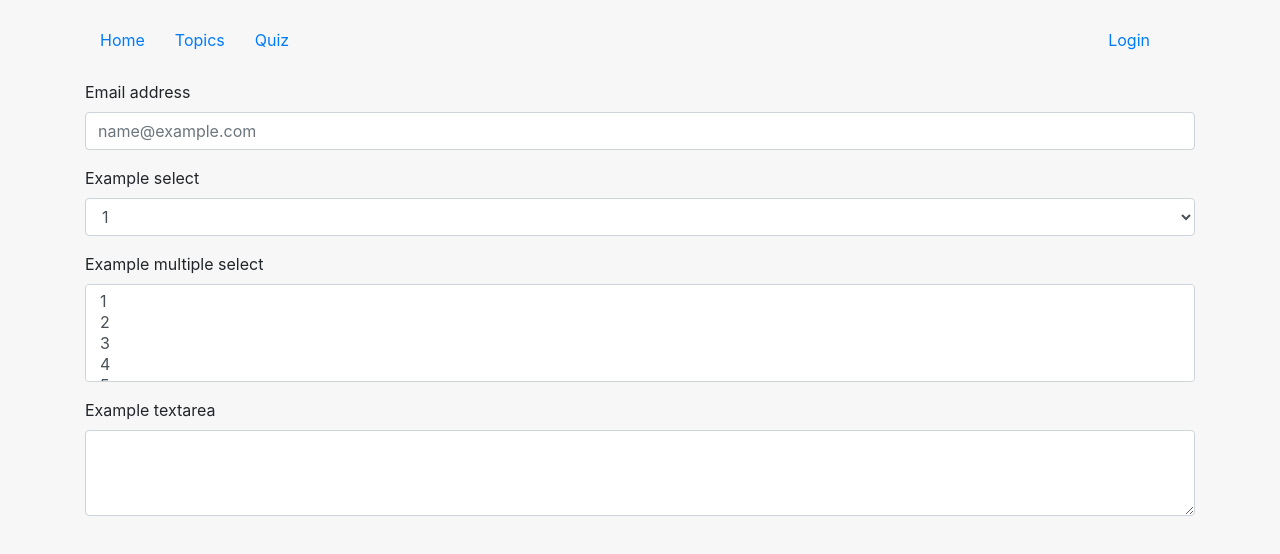
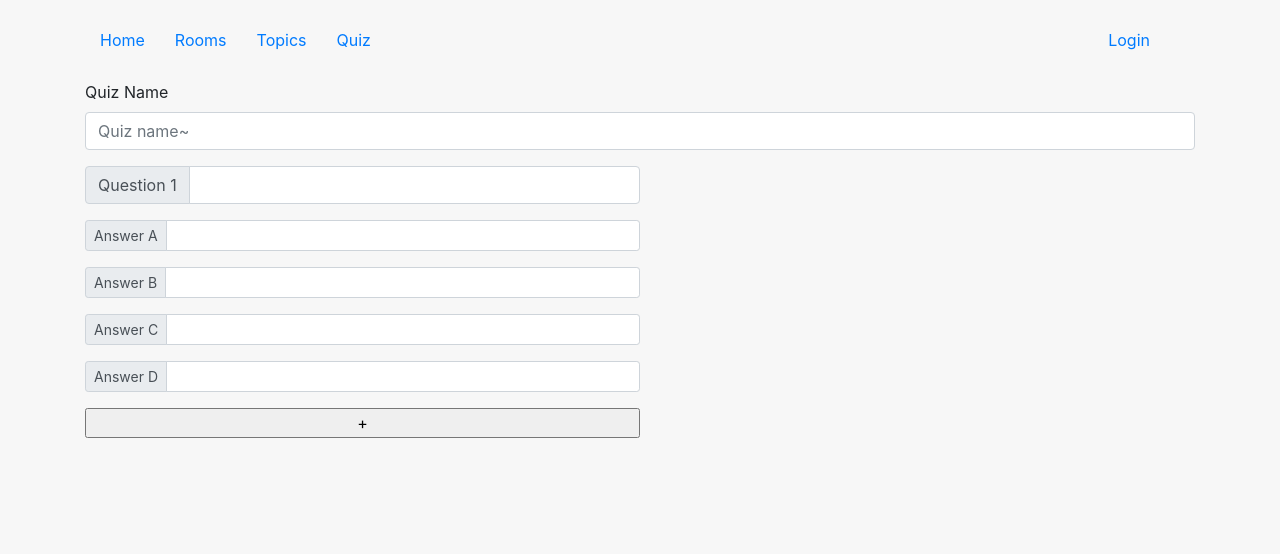
Before and after one commit to malu900/QuizlyClient, a React (Create React App) app: page /quiz in a window 1280 px wide. Shown: the top 554 px of the page. Built offline with nearby package versions, Linux system fonts and the light colour scheme.

Commit message:
questions link changed a bit

```diff
--- a/src/App/App.js
+++ b/src/App/App.js
@@ -4,8 +4,9 @@ import logo from "../logo.svg";
 import "./App.scss";
 import { Container } from "react-bootstrap";
 import { Switch, BrowserRouter, Link, Route } from "react-router-dom";
-import Quiz from "../Quiz";
+import Quiz from "../Quiz/Quiz";
 import Login from "../auth/Login";
+import RoomList from "../Room/RoomList";
 
 function App() {
   return (
@@ -14,6 +15,9 @@ function App() {
       <Switch>
         <Route path="/login">
           <Login />
+        </Route>
+        <Route path="/rooms">
+          <RoomList/>
         </Route>
         <Route path="/topics">
           <Topics />
@@ -38,5 +42,4 @@ function About() {
 function Topics() {
   return <h2>About</h2>;
 }
-
 export default App;
--- a/src/App/App.scss
+++ b/src/App/App.scss
@@ -66,8 +66,17 @@ body {
                 content: "";
                 width: 100%;
                 height: 30px;
-                background-color: black;
+                background-color: #000000;
             }
         }
     }
 }
+
+.two-grids {
+    display: grid;
+    grid-template-columns: 50%;
+    primaryButton{
+        grid-template-columns: 20%;
+        background: rgba(255,255,255,0.71);
+    }
+}
--- a/src/Quiz.js
+++ /dev/null
@@ -1,43 +0,0 @@
-import React, { Component } from 'react';
-import { Container, Form } from 'react-bootstrap';
-
-export class Quiz extends Component {
-    render() {
-        return (
-            <Container>
-                <Form>
-                    <Form.Group controlId="exampleForm.ControlInput1">
-                        <Form.Label>Email address</Form.Label>
-                        <Form.Control type="email" placeholder="name@example.com" />
-                    </Form.Group>
-                    <Form.Group controlId="exampleForm.ControlSelect1">
-                        <Form.Label>Example select</Form.Label>
-                        <Form.Control as="select">
-                        <option>1</option>
-                        <option>2</option>
-                        <option>3</option>
-                        <option>4</option>
-                        <option>5</option>
-                        </Form.Control>
-                    </Form.Group>
-                    <Form.Group controlId="exampleForm.ControlSelect2">
-                        <Form.Label>Example multiple select</Form.Label>
-                        <Form.Control as="select" multiple>
-                        <option>1</option>
-                        <option>2</option>
-                        <option>3</option>
-                        <option>4</option>
-                        <option>5</option>
-                        </Form.Control>
-                    </Form.Group>
-                    <Form.Group controlId="exampleForm.ControlTextarea1">
-                        <Form.Label>Example textarea</Form.Label>
-                        <Form.Control as="textarea" rows="3" />
-                    </Form.Group>
-                    </Form>
-            </Container>
-        )
-    }
-}
-
-export default Quiz
--- /dev/null
+++ b/src/Quiz/Quiz.js
@@ -0,0 +1,83 @@
+import React, { Component } from 'react';
+import { Card, Container, Form, InputGroup, FormControl } from 'react-bootstrap';
+import '../App/App.scss';
+
+export default class Quiz extends Component {
+    constructor(props) {
+        super(props);
+        this.state = this.initialState;
+    }
+
+    initialState = {
+         Questions: ["bruh", "slay", "harambe"]
+    }
+
+    componentDidMount() {
+
+    }
+
+    questionInputs(){
+        for(let q of this.state.QuizAmount){
+            return <InputGroup className="mb-3">
+                <InputGroup.Prepend>
+                    <InputGroup.Text id="inputGroup-sizing-default">Default</InputGroup.Text>
+                </InputGroup.Prepend>
+                <FormControl
+                    aria-label="Default"
+                    aria-describedby="inputGroup-sizing-default"
+                />
+            </InputGroup>
+        }
+
+
+    }
+
+    render() {
+        const questionAmount = 1;
+
+        return (
+            <Container>
+                <Form>
+                    <Form.Group controlId="exampleForm.ControlInput1">
+                        <Form.Label>Quiz Name</Form.Label>
+                        <Form.Control type="quizname" placeholder="Quiz name~" />
+                    </Form.Group>
+
+                    <div className={"two-grids"}>
+                    <InputGroup className="mb-3">
+                        <InputGroup.Prepend>
+                            <InputGroup.Text id="inputGroup-sizing-default">Question {questionAmount}</InputGroup.Text>
+                        </InputGroup.Prepend>
+                        <FormControl aria-label="Default" aria-describedby="inputGroup-sizing-default"/>
+                    </InputGroup>
+                    <InputGroup size="sm" className="mb-3">
+                        <InputGroup.Prepend>
+                            <InputGroup.Text id="inputGroup-sizing-sm">Answer A</InputGroup.Text>
+                        </InputGroup.Prepend>
+                        <FormControl aria-label="Small" aria-describedby="inputGroup-sizing-sm" />
+                    </InputGroup>
+                    <InputGroup size="sm" className="mb-3">
+                        <InputGroup.Prepend>
+                            <InputGroup.Text id="inputGroup-sizing-sm">Answer B</InputGroup.Text>
+                        </InputGroup.Prepend>
+                        <FormControl aria-label="Small" aria-describedby="inputGroup-sizing-sm" />
+                    </InputGroup>
+                    <InputGroup size="sm" className="mb-3">
+                        <InputGroup.Prepend>
+                            <InputGroup.Text id="inputGroup-sizing-sm">Answer C</InputGroup.Text>
+                        </InputGroup.Prepend>
+                        <FormControl aria-label="Small" aria-describedby="inputGroup-sizing-sm" />
+                    </InputGroup>
+                    <InputGroup size="sm" className="mb-3">
+                        <InputGroup.Prepend>
+                            <InputGroup.Text id="inputGroup-sizing-sm">Answer D</InputGroup.Text>
+                        </InputGroup.Prepend>
+                        <FormControl aria-label="Small" aria-describedby="inputGroup-sizing-sm" />
+                    </InputGroup>
+                        <input className={"primaryButton"} type="button" value="+" onClick=""/>
+                    </div>
+                    </Form>
+            </Container>
+        )
+    }
+}
--- /dev/null
+++ b/src/Room/RoomList.js
@@ -0,0 +1,5 @@
+import {Component} from "react";
+
+export default class RoomList extends Component{
+
+}
--- a/src/common/AppHeader.js
+++ b/src/common/AppHeader.js
@@ -1,7 +1,7 @@
 import React, { Component } from 'react'
 import { Nav, Navbar, NavDropdown } from "react-bootstrap";
 import {Link} from 'react-router-dom';
-import '../Quiz';
+import '../Quiz/Quiz';
 import '../App/App.scss';
 import { Container, Row } from 'react-bootstrap';
 
@@ -16,7 +16,10 @@ export class AppHeader extends Component {
                             <Link to="/">Home</Link>
                             </li>
                             <li>
-                            <Link to="/topics">Topics</Link>
+                                <Link to="/rooms">Rooms</Link>
+                            </li>
+                            <li>
+                                <Link to="/topics">Topics</Link>
                             </li>
                             <li>
                             <Link to="/quiz">Quiz</Link>
```
Also changed, not shown: src/Room/Room.js (added).
